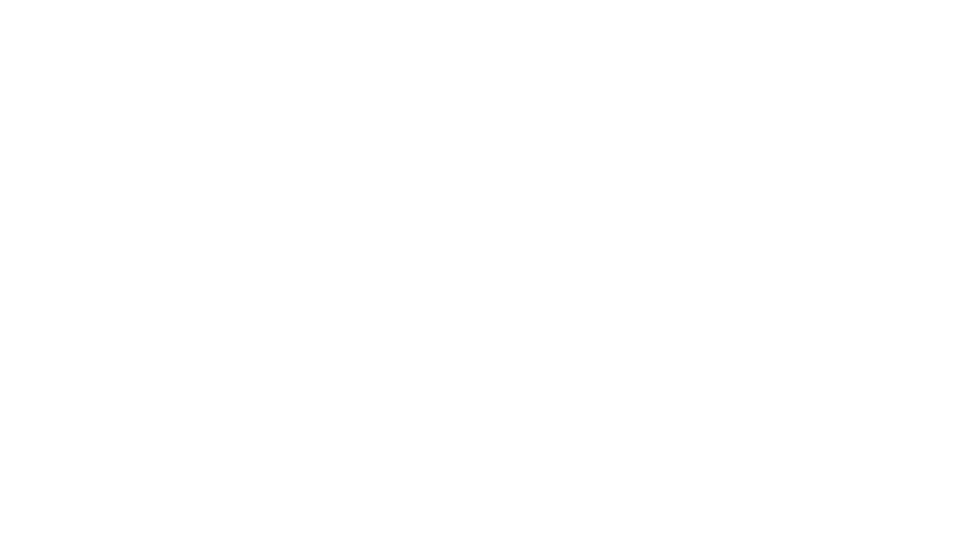
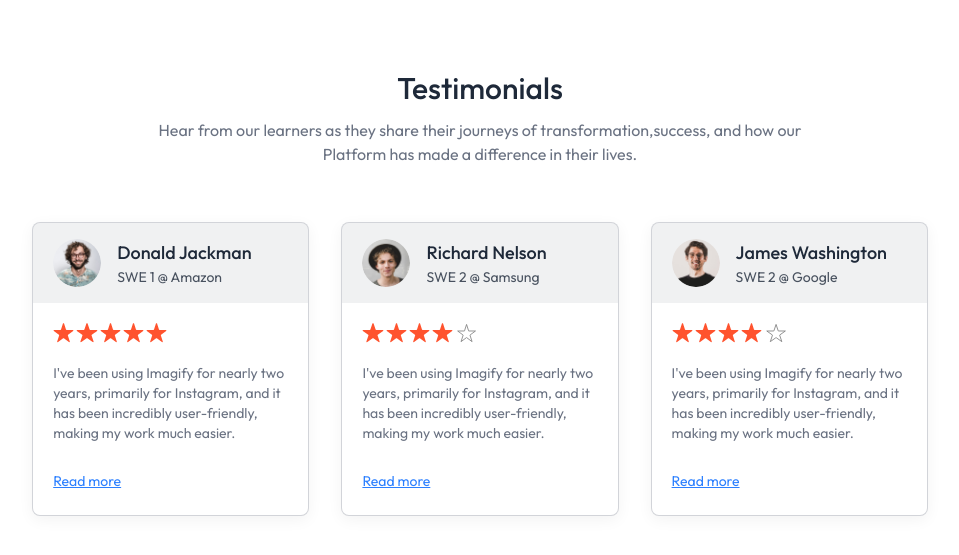
Before and after one commit to Eshwarmanupati/LMS, a React (Vite) app in the folder client/: page / in a window 1280 px wide. Shown: the part 1759-2314 px from the top of the page, without its empty margins (160-1119 px from the left). Before the commit the page ends 1801 px from the top, so only its background shows below. Built offline with nearby package versions, Linux system fonts and the light colour scheme; no server answers.

Commit message:
i have add testimonial section in student home page

```diff
--- a/client/src/components/student/TestimonialsSection.jsx
+++ b/client/src/components/student/TestimonialsSection.jsx
@@ -1,11 +1,33 @@
 import React from 'react'
+import { assets, dummyTestimonial } from '../../assets/assets'
 
 const TestimonialsSection = () => {
   return (
-    <div>
-      <h1>
-        Testimonials Section
-      </h1>
+    <div className='pb-14 px-8 md:px-0'>
+      <h2 className='text-3xl font-medium text-gray-800'>Testimonials </h2>
+      <p className='md:text-base text-gray-500 mt-3'>Hear from our learners as they share their journeys of transformation,success, and how our <br/> Platform has made a difference in their lives.</p>
+      <div className='grid [grid-template-columns:repeat(auto-fit,minmax(200px,1fr))] gap-8 mt-14'>
+        {dummyTestimonial.map((testimonial, index) => (
+          <div key={index} className='text-sm text-left border border-gray-500/30 pb-6 rounded-lg bg-white shadow-[0px_4px_15px_0px] shadow-black/5 overflow-hidden'>
+            <div className='flex items-center gap-4 px-5 py-4 bg-gray-500/10'>
+              <img className='h-12 w-12 rounded-full' src={testimonial.image} alt={testimonial.name}/>
+              <div>
+                <h1 className='text-lg font-medium text-gray-800'>{testimonial.name}</h1>
+                <p className='text-gray-800/80'>{testimonial.role}</p>
+              </div>
+            </div>
+            <div className='p-5 pb-7'>
+                <div className='flex gap-0.5'>
+                  {[...Array(5)].map((_, i) => (
+                    <img className='h-5' key={i} src={i < Math.floor(testimonial.rating) ? assets.star : assets.star_blank} alt="star"/>
+                  ))}
+                </div>
+                <p className='text-gray-500 mt-5'>{testimonial.feedback}</p>
+              </div>
+              <a href='#' className='text-blue-500 underline px-5 '>Read more</a>
+          </div>
+        ))}
+      </div>
     </div>
   )
 }
--- a/client/src/pages/student/Home.jsx
+++ b/client/src/pages/student/Home.jsx
@@ -2,6 +2,7 @@
 import Hero from '../../components/student/Hero'
 import Companies from '../../components/student/Companies'
 import CoursesSection from '../../components/student/CoursesSection'
+import TestimonialsSection from '../../components/student/TestimonialsSection'
 
 const Home = () => {
   return (
@@ -9,6 +10,7 @@
       <Hero/>
       <Companies/>
       <CoursesSection/>
+      <TestimonialsSection/>
     </div>
   )
 }
```
